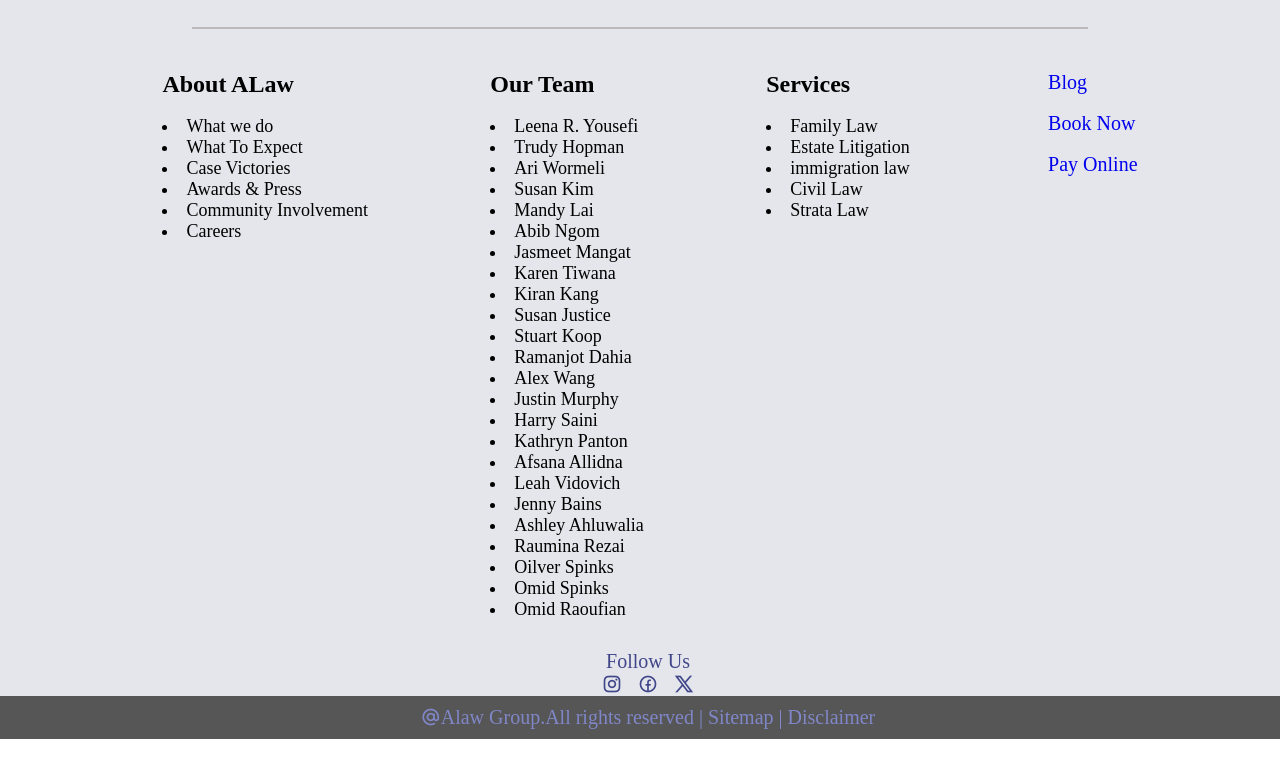
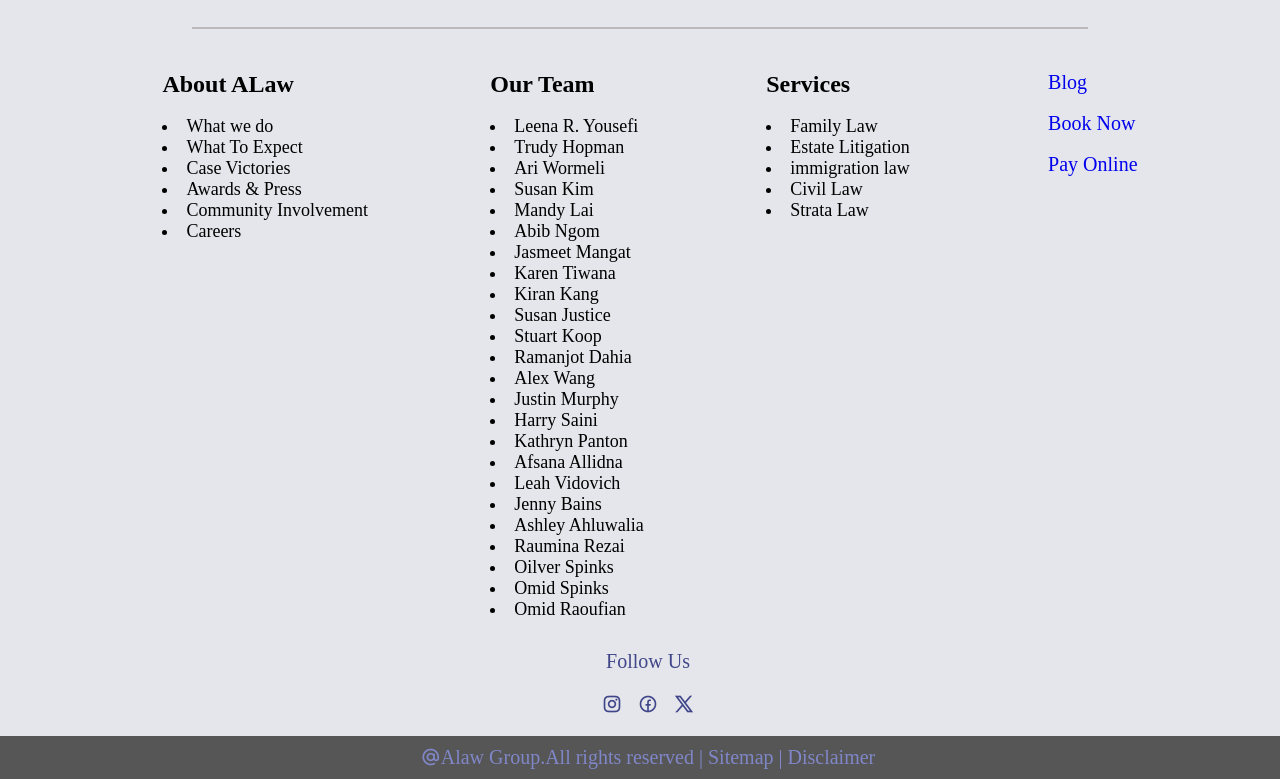
Before and after one commit to Manish01137/law-firm, a plain HTML site: page index.html in a window 1280 px wide. Shown: the part 7472-8251 px from the top of the page. Before the commit the page ends 8211 px from the top, so only its background shows below. Drawn offline with nearby package versions, Linux system fonts and the light colour scheme.

Commit message:
Update index.css

```diff
--- a/index.css
+++ b/index.css
@@ -804,13 +804,13 @@ background-color: #E5E6EB;
     justify-content: center;
      background-color: #E5E6EB;
 }
-
  .media{
     display: flex;
-    align-items: center;
+   align-items: center;
     justify-content: center;
     background-color: #E5E6EB;
     color: #40468a;
+    margin-bottom: 20px;
 }
 
 .account{
@@ -818,6 +818,8 @@ background-color: #E5E6EB;
     align-items: center;
     justify-content: center;
     color: #40468a;
+    margin-bottom: 20px;
+    font-size: 2rem;
 }
 .account :hover{
     color: #3B3C36;
```
